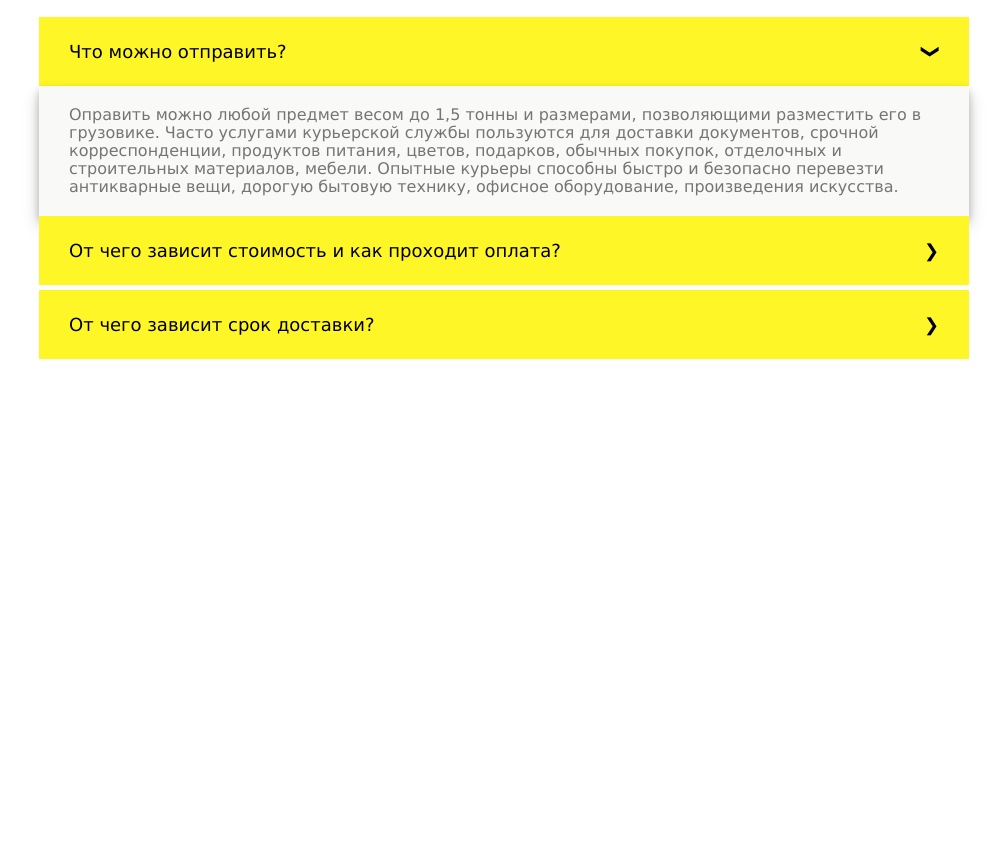
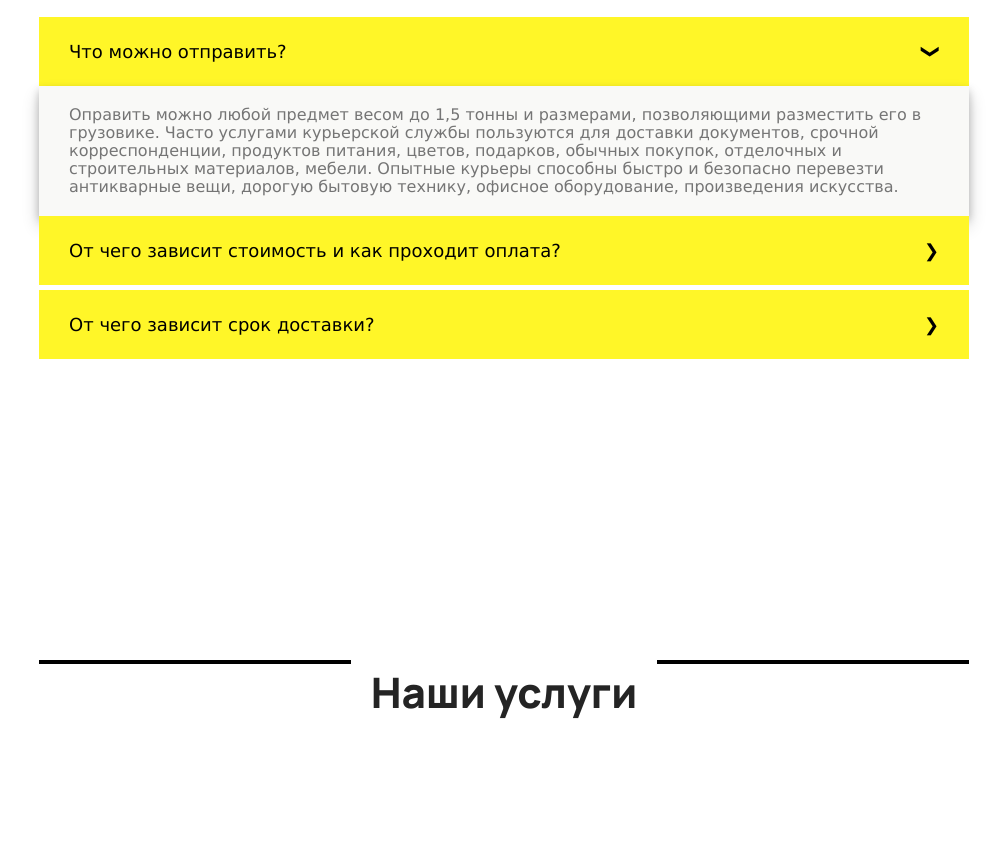
Before and after one commit to waerlx/porter-taxi, a plain HTML site: page index.html in a window 1280 px wide. Shown: the part 2695-3556 px from the top of the page, without its empty margins (136-1143 px from the left). Before the commit the page ends 3179 px from the top, so only its background shows below. Drawn offline with Linux system fonts and the light colour scheme; a web font is replaced by a local one.

Commit message:
add class services

```diff
--- a/index.html
+++ b/index.html
@@ -196,6 +196,14 @@
 
 		</div>
 	</section>
+	<section class="services">
+		<div class="container">
+			<div class="plus_tit">
+				<h2 class="sec_tit"> Наши услуги </h2>
+			</div>
+		</div>
+
+	</section>
 
 	<footer>
 		<div class="container">
```
